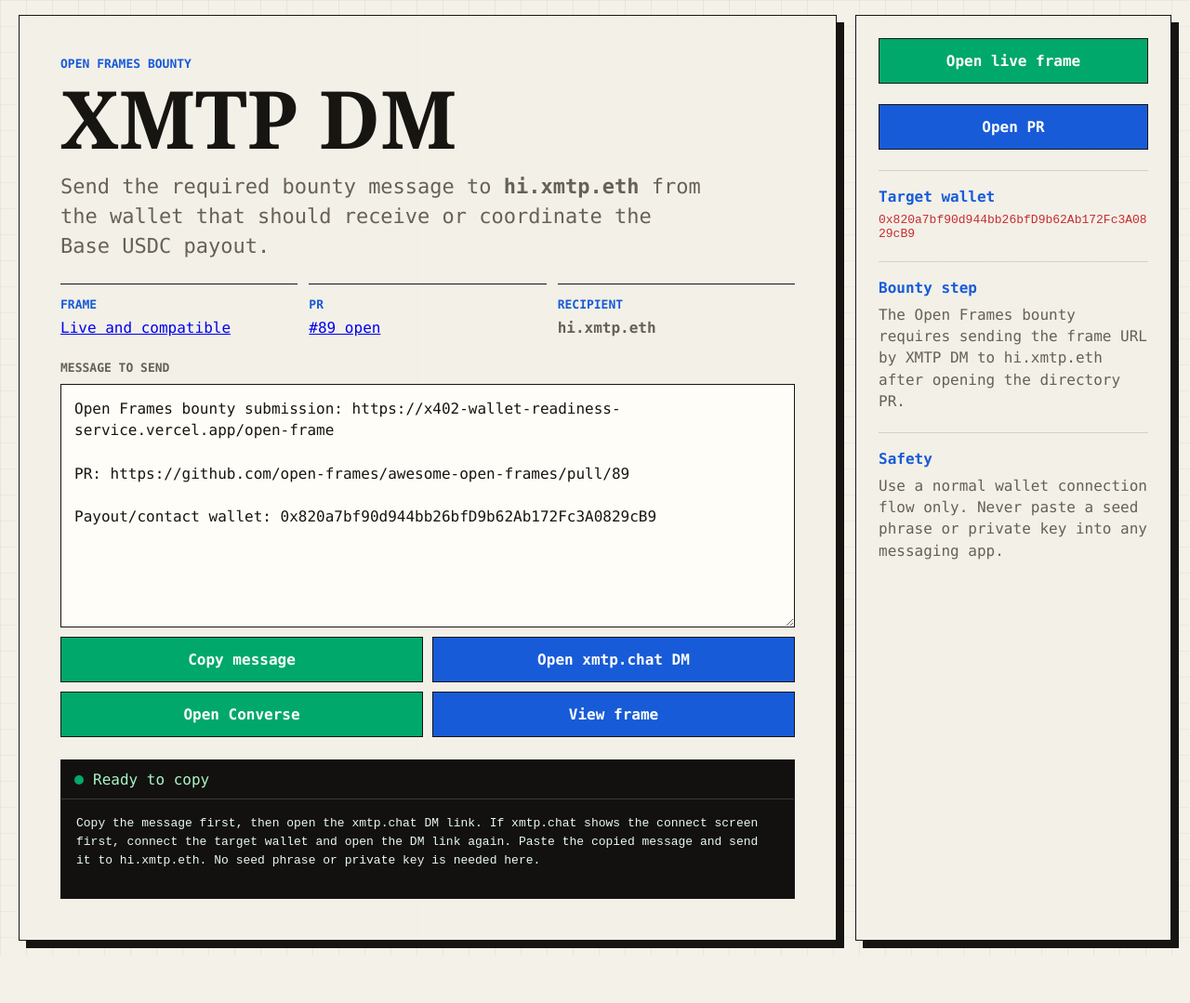
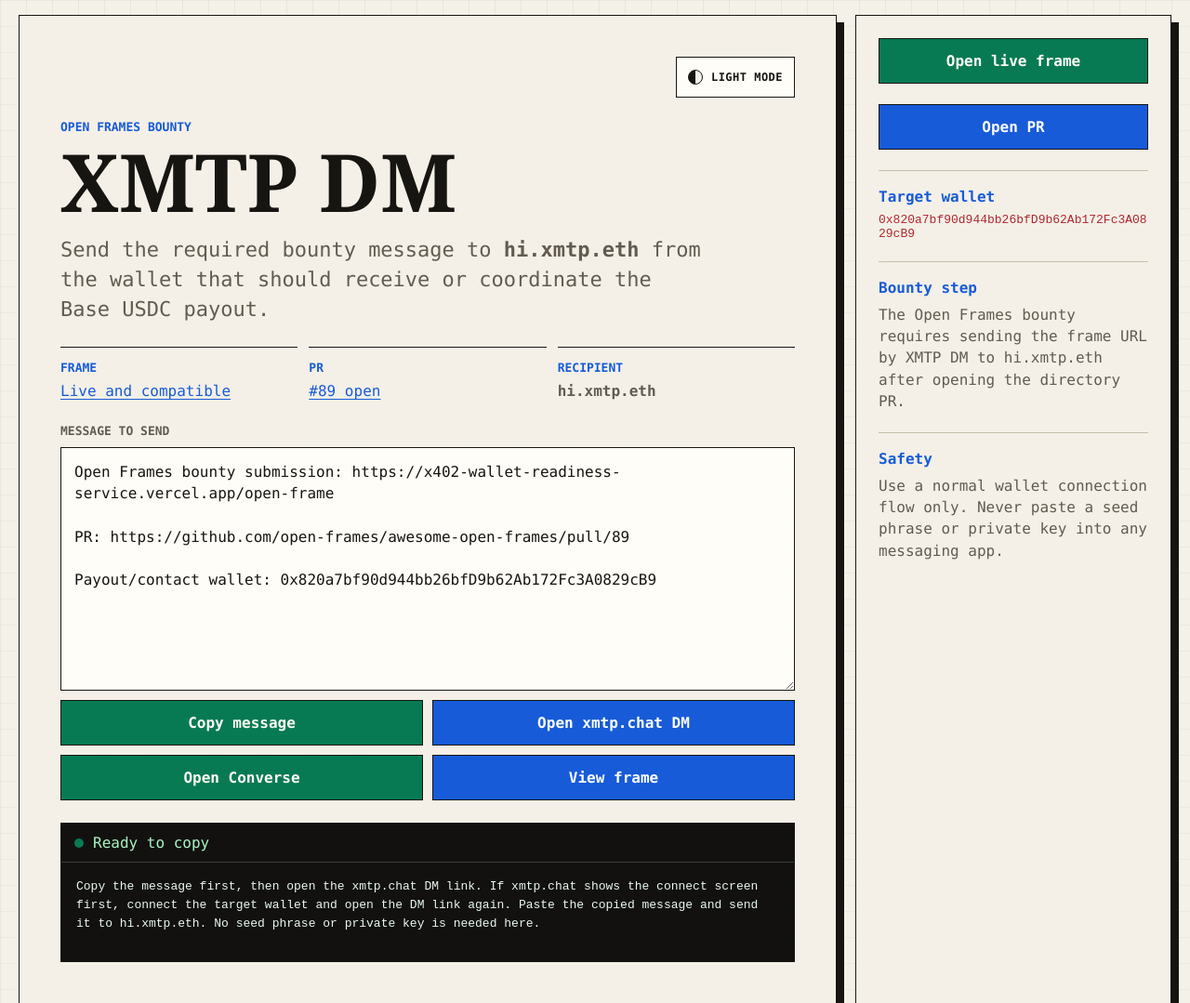
Before and after one commit to chico10117/basepay-readiness-service, a website: page public/xmtp-bounty-dm.html in a window 1280 px wide. Shown: the top 1079 px of the page at 93% size. Before the commit the page ends 1028 px from the top, so only its background shows below. Drawn offline with Linux system fonts and the light colour scheme.

Commit message:
feat(theme): add persistent dark mode
Respect the system color scheme and persist each visitor's manual choice across the public desk, wallet signer, and XMTP helper.

Rework shared color tokens for accessible light and dark surfaces, focus states, and reduced motion.

```diff
--- a/package.json
+++ b/package.json
@@ -9,7 +9,7 @@
     "worker": "node scripts/run-review-worker.js",
     "reconcile:settlements": "node scripts/reconcile-settlements.js",
     "test:x402-trigger": "node scripts/conditional-x402-payment.js",
-    "check": "for file in src/*.js src/review/*.js src/routes/*.js scripts/*.js; do node --check \"$file\"; done",
+    "check": "for file in public/*.js src/*.js src/review/*.js src/routes/*.js scripts/*.js; do node --check \"$file\"; done",
     "test": "node --test"
   },
   "dependencies": {
--- a/public/styles.css
+++ b/public/styles.css
@@ -1,16 +1,99 @@
 :root {
+  color-scheme: light;
   --paper: #f4f1e8;
+  --panel: rgba(244, 241, 232, 0.96);
+  --surface: #fffdf7;
+  --starter-surface: #e8f8ef;
   --ink: #171512;
-  --muted: #676056;
-  --rail: #d8d0bf;
-  --green: #00a86b;
+  --muted: #625b51;
+  --line: #171512;
+  --rail: #c8bfad;
+  --green: #087a53;
+  --green-ink: #fffdf7;
   --blue: #175bd8;
-  --red: #c52d2f;
-  --shadow: rgba(23, 21, 18, 0.16);
+  --blue-ink: #ffffff;
+  --red: #ae2830;
+  --frame-shadow: #171512;
+  --grid-strong: rgba(23, 21, 18, 0.05);
+  --grid-soft: rgba(23, 21, 18, 0.04);
+  --terminal: #12110f;
+  --terminal-ink: #e9f8ef;
+  --terminal-line: rgba(255, 255, 255, 0.18);
+  --terminal-success: #a9f4c4;
+  --terminal-error: #ffd4d4;
+  --focus: #9a5400;
+  --selection: #175bd8;
+  --selection-ink: #ffffff;
+  --placeholder: #777065;
+}
+
+:root[data-theme="dark"] {
+  color-scheme: dark;
+  --paper: #0b100e;
+  --panel: rgba(19, 26, 22, 0.97);
+  --surface: #1a231f;
+  --starter-surface: #142c22;
+  --ink: #f0ede4;
+  --muted: #adb6ae;
+  --line: #66746b;
+  --rail: #3d4942;
+  --green: #48d69a;
+  --green-ink: #06140e;
+  --blue: #8aafff;
+  --blue-ink: #07101f;
+  --red: #ff9799;
+  --frame-shadow: #020504;
+  --grid-strong: rgba(167, 198, 180, 0.07);
+  --grid-soft: rgba(167, 198, 180, 0.04);
+  --terminal: #060a08;
+  --terminal-ink: #dff7e8;
+  --terminal-line: rgba(217, 247, 229, 0.17);
+  --terminal-success: #8ff0b2;
+  --terminal-error: #ffc4c5;
+  --focus: #f2cb68;
+  --selection: #8aafff;
+  --selection-ink: #07101f;
+  --placeholder: #8d978f;
+}
+
+@media (prefers-color-scheme: dark) {
+  :root:not([data-theme]) {
+    color-scheme: dark;
+    --paper: #0b100e;
+    --panel: rgba(19, 26, 22, 0.97);
+    --surface: #1a231f;
+    --starter-surface: #142c22;
+    --ink: #f0ede4;
+    --muted: #adb6ae;
+    --line: #66746b;
+    --rail: #3d4942;
+    --green: #48d69a;
+    --green-ink: #06140e;
+    --blue: #8aafff;
+    --blue-ink: #07101f;
+    --red: #ff9799;
+    --frame-shadow: #020504;
+    --grid-strong: rgba(167, 198, 180, 0.07);
+    --grid-soft: rgba(167, 198, 180, 0.04);
+    --terminal: #060a08;
+    --terminal-ink: #dff7e8;
+    --terminal-line: rgba(217, 247, 229, 0.17);
+    --terminal-success: #8ff0b2;
+    --terminal-error: #ffc4c5;
+    --focus: #f2cb68;
+    --selection: #8aafff;
+    --selection-ink: #07101f;
+    --placeholder: #8d978f;
+  }
 }
 
 * {
   box-sizing: border-box;
+}
+
+::selection {
+  background: var(--selection);
+  color: var(--selection-ink);
 }
 
 body {
@@ -18,11 +101,15 @@ body {
   min-height: 100vh;
   color: var(--ink);
   background:
-    linear-gradient(90deg, rgba(23, 21, 18, 0.05) 1px, transparent 1px),
-    linear-gradient(rgba(23, 21, 18, 0.04) 1px, transparent 1px),
+    linear-gradient(90deg, var(--grid-strong) 1px, transparent 1px),
+    linear-gradient(var(--grid-soft) 1px, transparent 1px),
     var(--paper);
   background-size: 28px 28px;
   font-family: ui-monospace, "SFMono-Regular", "Cascadia Mono", Menlo, monospace;
+  scrollbar-color: var(--rail) var(--paper);
+  transition:
+    color 180ms ease,
+    background-color 180ms ease;
 }
 
 .shell {
@@ -40,9 +127,13 @@ body {
 
 .workbench,
 .ledger {
-  border: 1px solid var(--ink);
-  background: rgba(244, 241, 232, 0.94);
-  box-shadow: 8px 8px 0 var(--ink);
+  border: 1px solid var(--line);
+  background: var(--panel);
+  box-shadow: 8px 8px 0 var(--frame-shadow);
+  transition:
+    background-color 180ms ease,
+    border-color 180ms ease,
+    box-shadow 180ms ease;
 }
 
 .workbench {
@@ -50,6 +141,40 @@ body {
   align-content: start;
   gap: 24px;
   padding: clamp(22px, 4vw, 44px);
+}
+
+.workbench-toolbar {
+  display: flex;
+  justify-content: flex-end;
+}
+
+.theme-toggle {
+  visibility: hidden;
+  display: inline-flex;
+  align-items: center;
+  justify-content: center;
+  gap: 9px;
+  width: fit-content;
+  min-height: 44px;
+  padding: 9px 12px;
+  border-color: var(--line);
+  background: var(--surface);
+  color: var(--ink);
+  font-size: 12px;
+  letter-spacing: 0.04em;
+  text-transform: uppercase;
+}
+
+:root[data-theme-ready] .theme-toggle {
+  visibility: visible;
+}
+
+.theme-toggle-swatch {
+  width: 16px;
+  height: 16px;
+  border: 1px solid var(--line);
+  background: linear-gradient(90deg, var(--ink) 50%, var(--paper) 50%);
+  border-radius: 50%;
 }
 
 .headline {
@@ -89,7 +214,7 @@ h1 {
 }
 
 .problem div {
-  border-top: 1px solid var(--ink);
+  border-top: 1px solid var(--line);
   padding-top: 14px;
 }
 
@@ -110,24 +235,25 @@ h1 {
   align-content: start;
   gap: 10px;
   min-height: 208px;
-  border: 1px solid var(--ink);
-  background: #fffdf7;
+  border: 1px solid var(--line);
+  background: var(--surface);
   padding: 16px;
 }
 
 .starter-offer {
-  background: #ecfff7;
+  background: var(--starter-surface);
 }
 
 .starter-offer .price {
   background: var(--green);
+  color: var(--green-ink);
 }
 
 .price {
   width: fit-content;
-  border: 1px solid var(--ink);
+  border: 1px solid var(--line);
   background: var(--blue);
-  color: #ffffff;
+  color: var(--blue-ink);
   padding: 5px 8px;
   font-size: 13px;
   font-weight: 900;
@@ -177,7 +303,7 @@ button,
 select,
 textarea {
   min-height: 48px;
-  border: 1px solid var(--ink);
+  border: 1px solid var(--line);
   color: var(--ink);
   font: inherit;
 }
@@ -187,7 +313,13 @@ select,
 textarea {
   width: 100%;
   padding: 0 14px;
-  background: #fffdf7;
+  background: var(--surface);
+  caret-color: var(--green);
+}
+
+input::placeholder,
+textarea::placeholder {
+  color: var(--placeholder);
 }
 
 select {
@@ -204,7 +336,7 @@ textarea {
 button {
   cursor: pointer;
   background: var(--green);
-  color: #ffffff;
+  color: var(--green-ink);
   font-weight: 900;
   transition:
     transform 140ms ease,
@@ -213,13 +345,31 @@ button {
 
 button:hover {
   transform: translate(-2px, -2px);
-  box-shadow: 4px 4px 0 var(--ink);
+  box-shadow: 4px 4px 0 var(--frame-shadow);
+}
+
+button:active,
+.order-link:active {
+  transform: translate(0, 0);
+  box-shadow: none;
+}
+
+button:disabled {
+  cursor: not-allowed;
+  opacity: 0.58;
+  transform: none;
+  box-shadow: none;
+}
+
+:where(a, button, input, select, textarea):focus-visible {
+  outline: 3px solid var(--focus);
+  outline-offset: 3px;
 }
 
 .result {
-  border: 1px solid var(--ink);
-  background: #12110f;
-  color: #e9f8ef;
+  border: 1px solid var(--line);
+  background: var(--terminal);
+  color: var(--terminal-ink);
   min-height: 280px;
 }
 
@@ -229,12 +379,12 @@ button:hover {
   gap: 10px;
   min-height: 42px;
   padding: 0 14px;
-  border-bottom: 1px solid rgba(255, 255, 255, 0.18);
-  color: #a9f4c4;
+  border-bottom: 1px solid var(--terminal-line);
+  color: var(--terminal-success);
 }
 
 .status-line.error {
-  color: #ffd4d4;
+  color: var(--terminal-error);
 }
 
 .status-line.error .status-dot {
@@ -269,13 +419,16 @@ pre {
 .order-link {
   display: block;
   min-height: 48px;
-  border: 1px solid var(--ink);
+  border: 1px solid var(--line);
   background: var(--green);
-  color: #ffffff;
+  color: var(--green-ink);
   padding: 14px 16px;
   text-align: center;
   text-decoration: none;
   font-weight: 900;
+  transition:
+    transform 140ms ease,
+    box-shadow 140ms ease;
 }
 
 .compact-link {
@@ -285,12 +438,22 @@ pre {
 
 .order-link:hover {
   transform: translate(-2px, -2px);
-  box-shadow: 4px 4px 0 var(--ink);
+  box-shadow: 4px 4px 0 var(--frame-shadow);
 }
 
 .secondary-link,
 .secondary-button {
   background: var(--blue);
+  color: var(--blue-ink);
+}
+
+a:not(.order-link) {
+  color: var(--blue);
+  text-underline-offset: 3px;
+}
+
+a:not(.order-link):hover {
+  text-decoration-thickness: 2px;
 }
 
 .button-row {
@@ -341,7 +504,7 @@ code {
 .stats {
   display: grid;
   grid-template-columns: repeat(3, 1fr);
-  border: 1px solid var(--ink);
+  border: 1px solid var(--line);
 }
 
 .stats div {
@@ -349,8 +512,8 @@ code {
   gap: 4px;
   min-height: 98px;
   padding: 12px;
-  border-right: 1px solid var(--ink);
-  background: #fffdf7;
+  border-right: 1px solid var(--line);
+  background: var(--surface);
 }
 
 .stats div:last-child {
@@ -384,6 +547,21 @@ code {
 .receipt span {
   color: var(--muted);
   line-height: 1.45;
+}
+
+@media (prefers-reduced-motion: reduce) {
+  body,
+  .workbench,
+  .ledger,
+  button,
+  .order-link {
+    transition: none;
+  }
+
+  button:hover,
+  .order-link:hover {
+    transform: none;
+  }
 }
 
 @media (max-width: 860px) {
--- /dev/null
+++ b/public/theme.js
@@ -0,0 +1,93 @@
+(() => {
+  "use strict";
+
+  const STORAGE_KEY = "agent-commerce-theme";
+  const THEMES = new Set(["light", "dark"]);
+  const systemPreference = window.matchMedia?.("(prefers-color-scheme: dark)");
+  const root = document.documentElement;
+  const storedTheme = readStoredTheme();
+
+  if (storedTheme) root.dataset.theme = storedTheme;
+  updateThemeColor(resolvedTheme());
+
+  if (document.readyState === "loading") {
+    document.addEventListener("DOMContentLoaded", initializeThemeControls, {
+      once: true,
+    });
+  } else {
+    initializeThemeControls();
+  }
+
+  function initializeThemeControls() {
+    for (const button of document.querySelectorAll("[data-theme-toggle]")) {
+      button.addEventListener("click", toggleTheme);
+    }
+    root.dataset.themeReady = "true";
+    syncThemeControls();
+
+    const handleSystemChange = () => {
+      if (!root.hasAttribute("data-theme")) syncThemeControls();
+    };
+    if (systemPreference?.addEventListener) {
+      systemPreference.addEventListener("change", handleSystemChange);
+    } else {
+      systemPreference?.addListener?.(handleSystemChange);
+    }
+  }
+
+  function toggleTheme() {
+    const nextTheme = resolvedTheme() === "dark" ? "light" : "dark";
+    root.dataset.theme = nextTheme;
+    writeStoredTheme(nextTheme);
+    syncThemeControls();
+  }
+
+  function syncThemeControls() {
+    const theme = resolvedTheme();
+    const nextTheme = theme === "dark" ? "light" : "dark";
+    updateThemeColor(theme);
+
+    for (const button of document.querySelectorAll("[data-theme-toggle]")) {
+      button.dataset.currentTheme = theme;
+      button.setAttribute("aria-pressed", String(theme === "dark"));
+      button.setAttribute(
+        "aria-label",
+        `Color theme: ${theme}. Switch to ${nextTheme} mode.`,
+      );
+      button.title = `Switch to ${nextTheme} mode`;
+      const label = button.querySelector("[data-theme-label]");
+      if (label) label.textContent = `${capitalize(theme)} mode`;
+    }
+  }
+
+  function resolvedTheme() {
+    if (THEMES.has(root.dataset.theme)) return root.dataset.theme;
+    return systemPreference?.matches ? "dark" : "light";
+  }
+
+  function readStoredTheme() {
+    try {
+      const value = localStorage.getItem(STORAGE_KEY);
+      return THEMES.has(value) ? value : null;
+    } catch {
+      return null;
+    }
+  }
+
+  function writeStoredTheme(theme) {
+    try {
+      localStorage.setItem(STORAGE_KEY, theme);
+    } catch {
+      // The selected theme still applies for this page when storage is blocked.
+    }
+  }
+
+  function updateThemeColor(theme) {
+    const meta = document.querySelector('meta[name="theme-color"]');
+    if (meta) meta.content = theme === "dark" ? "#0b100e" : "#f4f1e8";
+  }
+
+  function capitalize(value) {
+    return `${value.charAt(0).toUpperCase()}${value.slice(1)}`;
+  }
+})();
--- a/public/xmtp-bounty-dm.html
+++ b/public/xmtp-bounty-dm.html
@@ -3,13 +3,28 @@
   <head>
     <meta charset="utf-8" />
     <meta name="viewport" content="width=device-width, initial-scale=1" />
+    <meta name="color-scheme" content="light dark" />
+    <meta name="theme-color" content="#f4f1e8" />
     <title>XMTP Bounty DM | Agent Commerce Desk</title>
     <link rel="icon" href="/favicon.svg" type="image/svg+xml" />
+    <script src="/theme.js"></script>
     <link rel="stylesheet" href="/styles.css" />
   </head>
   <body>
     <main class="shell signing-shell">
       <section class="workbench" aria-labelledby="title">
+        <div class="workbench-toolbar">
+          <button
+            class="theme-toggle"
+            type="button"
+            data-theme-toggle
+            aria-pressed="false"
+            aria-label="Color theme: light. Switch to dark mode."
+          >
+            <span class="theme-toggle-swatch" aria-hidden="true"></span>
+            <span data-theme-label>Light mode</span>
+          </button>
+        </div>
         <div class="headline">
           <p class="kicker">Open Frames bounty</p>
           <h1 id="title">XMTP DM</h1>
```
Also changed, not shown: public/index.html (+15 -0 lines), public/wallet-sign.html (+15 -0 lines).
